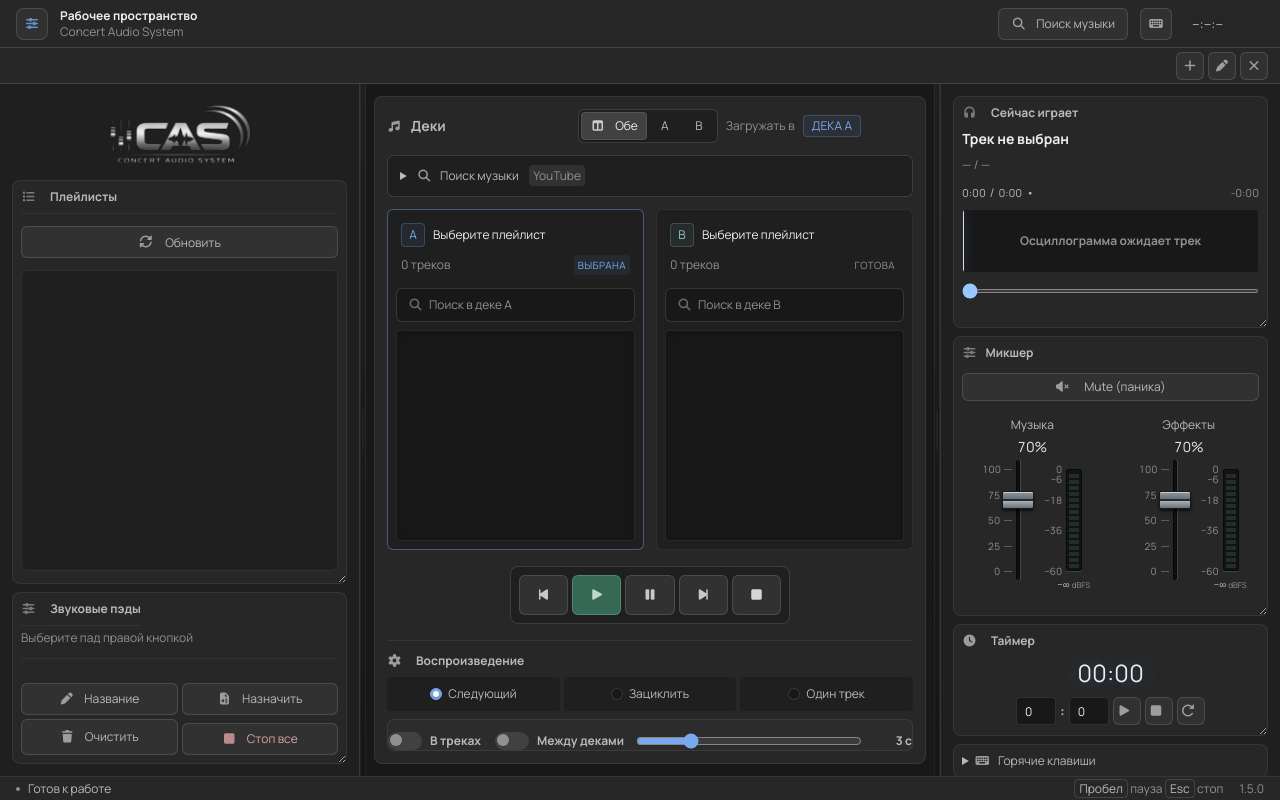
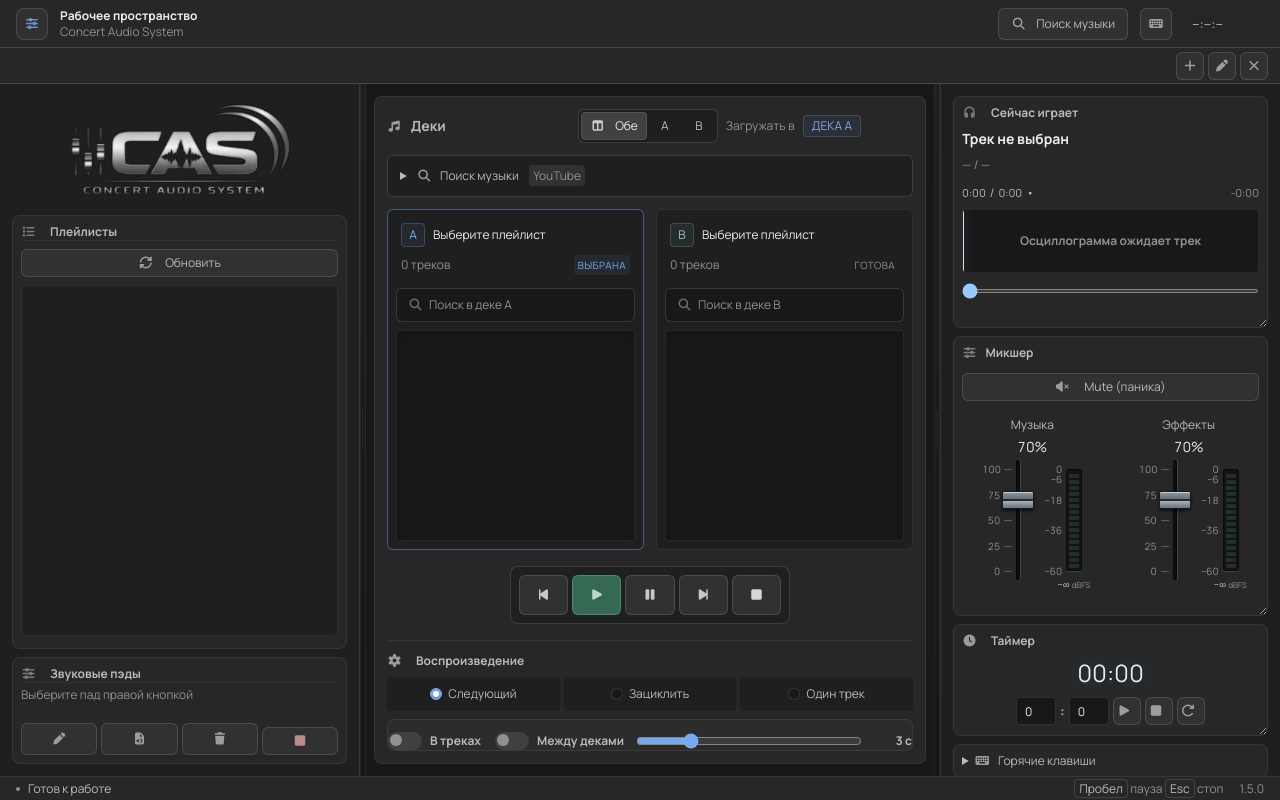
Before and after one commit to IliaBebebe/Concert-Audio-System, an Electron app: page index.html in a window 1280 px wide. Drawn offline with Linux system fonts and the light colour scheme; no server answers.

Commit message:
style: Enlarge CAS logo and fit compact pads in the sidebar

```diff
--- a/console.css
+++ b/console.css
@@ -74,7 +74,7 @@ button:active:not(:disabled) { filter: brightness(0.92); }
 .header { padding: 4px 0 12px; margin: 0; border: 0; background: transparent; box-shadow: none; }
 .header::after { display: none; }
 /* The original transparent artwork has generous padding; frame it without altering its pixels. */
-.header .logo { display: block; width: 168px; max-width: 90%; max-height: none; height: 80px; object-fit: cover; object-position: center 32%; margin: 0 auto; border-radius: 0; transform: none; box-shadow: none; filter: none; }
+.header .logo { display: block; width: 300px; max-width: 100%; max-height: none; height: auto; aspect-ratio: 2.1; object-fit: cover; object-position: center 32%; margin: 0 auto; border-radius: 0; transform: none; box-shadow: none; filter: none; transition: none; }
 .header .logo:hover { transform: none; filter: none; }
 .section, .tracks-section, .now-playing, .progress-section, .volume-section, .countdown-section, .hotkeys-info {
     background: #272727; border: 1px solid var(--border-primary); border-radius: 8px;
@@ -247,7 +247,7 @@ kbd { padding: 0 4px; border: 1px solid var(--border-secondary); border-radius:
 @media (max-height: 800px) {
     .left-panel, .right-panel { padding: 12px; gap: 8px; }
     .center-panel { padding: 12px 8px; }
-    .header .logo { width: 144px; height: 68px; }
+    .header .logo { width: 224px; height: auto; }
     .header { padding-bottom: 4px; }
     .sound-pad { height: 48px; min-height: 48px; }
     .section, .now-playing, .progress-section, .volume-section, .countdown-section, .hotkeys-info { padding: 8px; }
@@ -326,3 +326,26 @@ kbd { padding: 0 4px; border: 1px solid var(--border-secondary); border-radius:
 .workspace-dialog-actions { display: flex; gap: 8px; justify-content: flex-end; margin-top: 16px; }
 @media (max-width: 1100px) { .workspace-board > .tracks-section { grid-column: 1 / -1; } }
 @media (max-height: 800px) { .workspace-pinned-logo { padding: 12px; } }
+
+/* The sidebar reserves room for the logo and all twelve pads; only the library scrolls. */
+.left-panel { gap: 8px; }
+.left-panel > .header { padding: 0 0 4px; }
+.left-panel > #playlistsSection { flex: 1 1 176px; min-height: 176px; height: auto !important; resize: none; }
+.left-panel > #playlistsSection > h2 { margin-bottom: 8px; padding-bottom: 0; }
+.left-panel > #playlistsSection > .btn-refresh { min-height: 28px; margin-bottom: 8px; }
+.left-panel > #soundPadsSection { flex: 0 0 auto; min-height: 0; height: auto !important; resize: none; overflow: visible; }
+.left-panel > #soundPadsSection .section-header { display: block; padding: 0; margin-bottom: 8px; border: 0; }
+.left-panel > #soundPadsSection .section-header h2 { padding-bottom: 0; }
+.left-panel > #soundPadsSection .pad-status { display: block; margin-top: 4px; white-space: nowrap; overflow: hidden; text-overflow: ellipsis; }
+.left-panel > #soundPadsSection .sound-pads-grid { grid-template-columns: repeat(4, minmax(0, 1fr)); gap: 4px; height: auto !important; overflow: visible; }
+.left-panel > #soundPadsSection .sound-pad { height: 48px; min-height: 48px; padding: 4px; }
+.left-panel > #soundPadsSection .pads-controls { grid-template-columns: repeat(4, minmax(0, 1fr)); margin-top: 8px; }
+.left-panel > #soundPadsSection .pads-btn { min-height: 28px; padding: 4px; }
+.left-panel > #soundPadsSection .pad-action-label { display: none; }
+.left-panel > #soundPadsSection .pads-btn .fas { margin: 0; }
+@media (max-height: 800px) {
+    .left-panel > #playlistsSection { flex-basis: 160px; min-height: 160px; }
+    .left-panel > #soundPadsSection .sound-pad { height: 40px; min-height: 40px; }
+}
+.workspace-board-hint { min-height: 144px; }
+@media (max-height: 800px) { .workspace-board-hint { min-height: 112px; } }
--- a/index.html
+++ b/index.html
@@ -53,10 +53,10 @@
                     <!-- Саунд-пады будут здесь -->
                 </div>
                 <div class="pads-controls">
-                    <button class="pads-btn" id="renamePad" aria-label="Переименовать пад" title="Переименовать пад"><i class="fas fa-pen"></i> Название</button>
-                    <button class="pads-btn" id="assignSound" aria-label="Назначить звук на пад" title="Назначить звук на пад"><i class="fas fa-file-audio"></i> Назначить</button>
-                    <button class="pads-btn" id="clearPad" aria-label="Очистить пад"><i class="fas fa-trash"></i> Очистить</button>
-                    <button class="pads-btn stop-all-btn" id="stopAllEffects" aria-label="Остановить все эффекты"><i class="fas fa-stop"></i> Стоп все</button>
+                    <button class="pads-btn" id="renamePad" aria-label="Переименовать пад" title="Переименовать пад"><i class="fas fa-pen"></i><span class="pad-action-label">Название</span></button>
+                    <button class="pads-btn" id="assignSound" aria-label="Назначить звук на пад" title="Назначить звук на пад"><i class="fas fa-file-audio"></i><span class="pad-action-label">Назначить</span></button>
+                    <button class="pads-btn" id="clearPad" aria-label="Очистить пад" title="Очистить пад"><i class="fas fa-trash"></i><span class="pad-action-label">Очистить</span></button>
+                    <button class="pads-btn stop-all-btn" id="stopAllEffects" aria-label="Остановить все эффекты" title="Остановить все эффекты"><i class="fas fa-stop"></i><span class="pad-action-label">Стоп все</span></button>
                 </div>
             </div>
         </div>
```
Also changed, not shown: docs/SIDEBAR_COMPACT_CHECK.md (added, +11 -0 lines), docs/screenshots/sidebar-compact.png (added), docs/screenshots/sidebar-large-logo.png (added).
